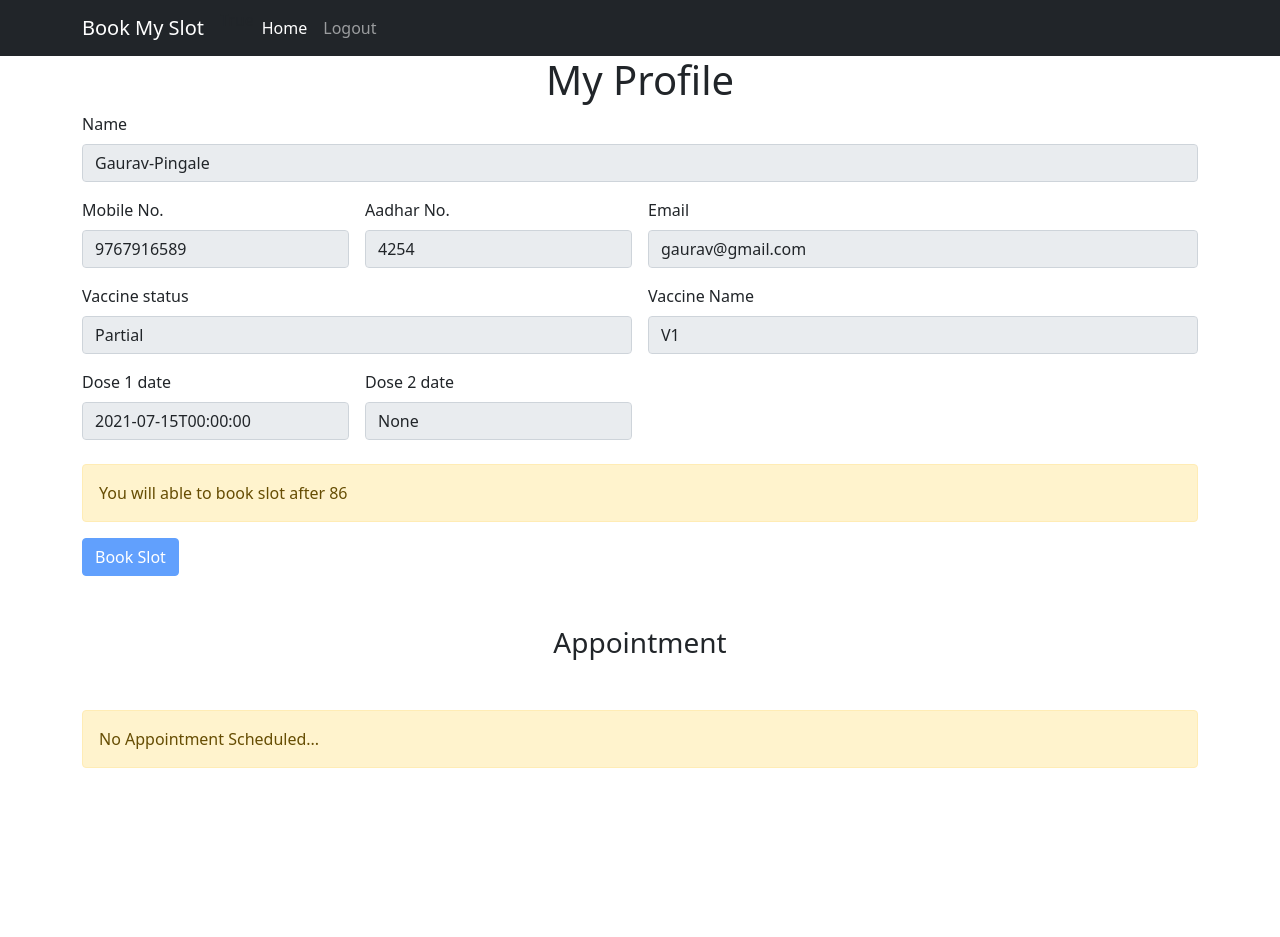
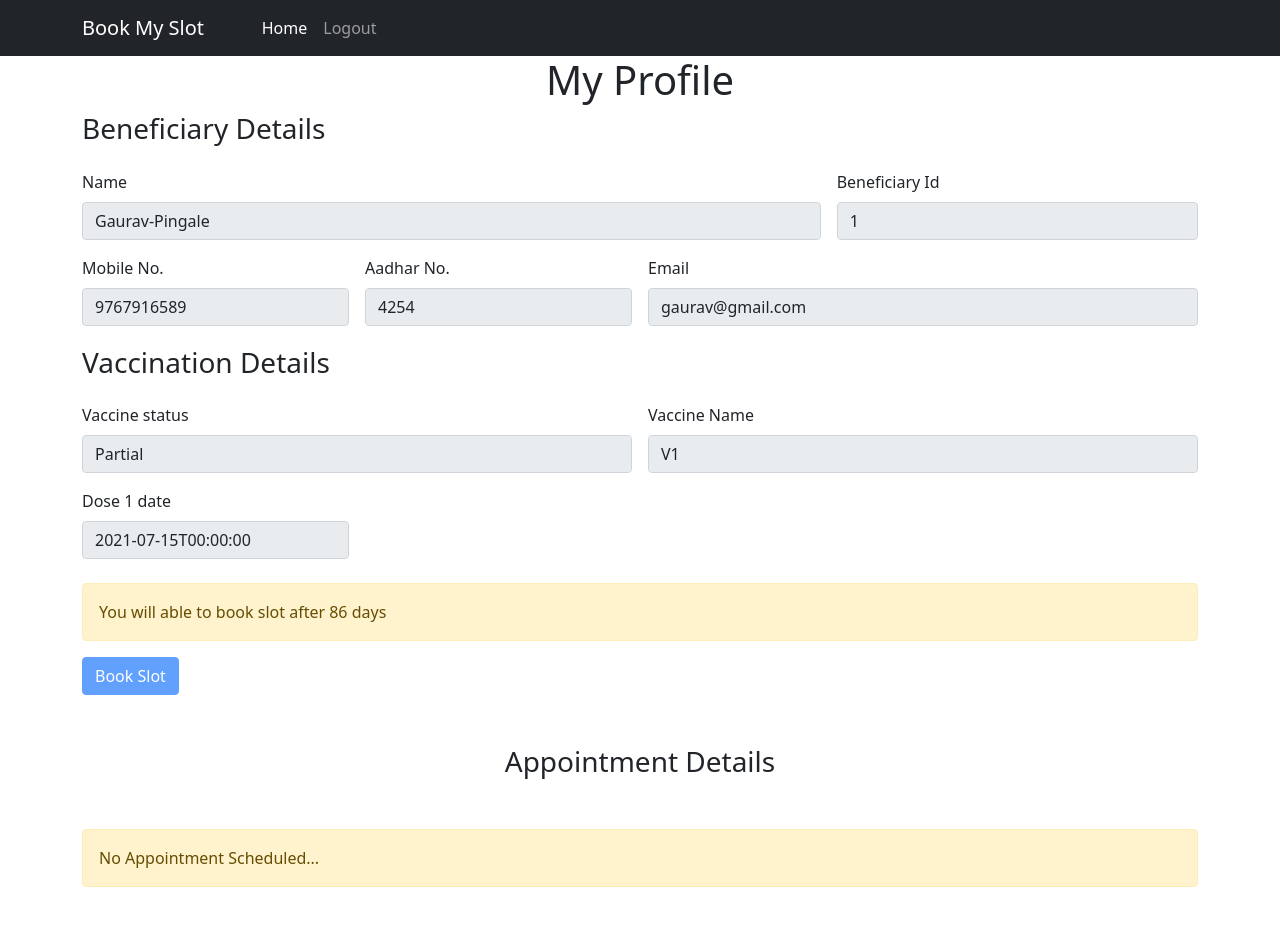
Before and after one commit to Gaurav41/vaccine_slot_booking_app, a Flask app: page /user_home in a window 1280 px wide. Before the commit the page ends 768 px from the top, so only its background shows below. Run offline with Flask 2, Linux system fonts and the light colour scheme; a user stored in the database is signed in; data comes from the database, SQL or seed files in the repository.

Commit message:
user_home design chnaged

```diff
--- a/templates/user_home.html
+++ b/templates/user_home.html
@@ -6,11 +6,16 @@
 <div class="container profile-container">
     <h1 class="center-text">My Profile</h1>
     <form class="row g-3 " >
-        <div class="col-md-12">
+      <h3 class="horizontal-space">Beneficiary Details</h3>
+        <div class="col-md-8">
             <label for="name" class="form-label">Name</label>
             {% set name = user_profile_data.first_name ~'-'~ user_profile_data.last_name%}
             <input type="text" class="form-control" id="name" name="name" value={{name}} disabled>
         </div>
+        <div class="col-md-4">
+          <label for="name" class="form-label">Beneficiary Id</label>
+          <input type="text" class="form-control" id="name" name="name" value={{user_profile_data.id}} disabled>
+      </div>
         <div class="col-md-3">
             <label for="mobile_no" class="form-label">Mobile No.</label>
             <input type="number" class="form-control" id="mobile_no" value={{user_profile_data.mobile_no}} disabled>
@@ -23,6 +28,8 @@
           <label for="email" class="form-label">Email</label>
           <input type="email" class="form-control" id="email" value={{user_profile_data.email}} disabled>
         </div>
+
+        <h3 class="vertical-space">Vaccination Details</h3>
         <div class="col-md-6">
           <label for="vacc_status" class="form-label">Vaccine status</label>
           {% if user_profile_data.dose==0 %}
@@ -58,11 +65,12 @@
             <label for="dose1" class="form-label">Dose 1 date</label>
             <input type="text" class="form-control" id="dose1" value="{{dose1}}" disabled>
         </div>
+        {% if does2 %}
         <div class="col-md-3">
             <label for="dose2" class="form-label">Dose 2 date</label>
             <input type="text" class="form-control" id="dose2" value="{{dose2}}" disabled>
         </div>
-
+        {% endif %}
       </form>
       <div class="col-12 mt-4">
         {% if user_appo_data|length > 0 or user_profile_data.dose >= 2  %}
@@ -70,10 +78,9 @@
         {% else %}
         {% set book_btn=false %}
         {% endif %}
-
         {% if user_vaccination_data.next_does_after %}
         <div class="alert alert-warning" role="alert">
-             You will able to book slot after {{user_vaccination_data.next_does_after}}
+             You will able to book slot after {{user_vaccination_data.next_does_after}} days
         </div>
         {% endif %}
         <button class="btn btn-primary book-slot-btn" {{user_profile_data.book_btn}}>
@@ -83,7 +90,7 @@
 </div>
 
 <div class="container appointment-container">
-    <h3 class="center-text">Appointment</h3>
+    <h3 class="center-text">Appointment Details</h3>
     {% if user_appo_data|length == 0 %}
     <div class="alert alert-warning" role="alert">
         No Appointment Scheduled...
```
